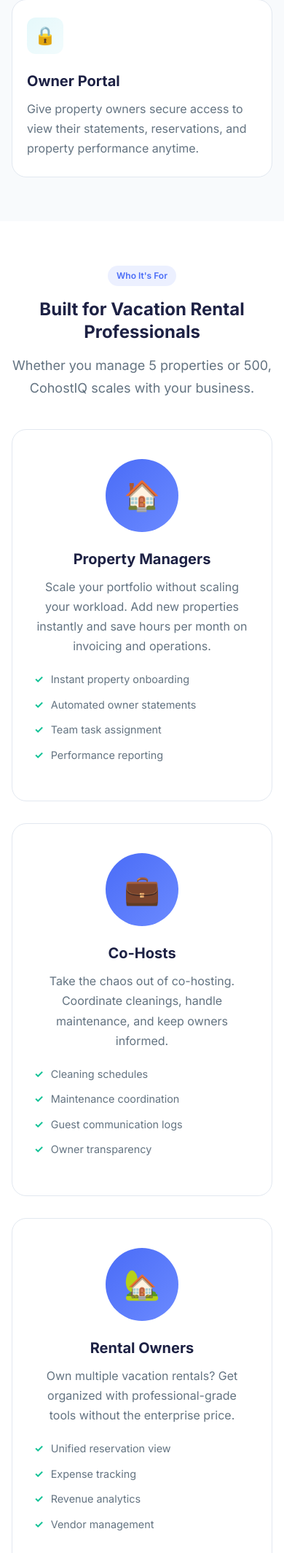
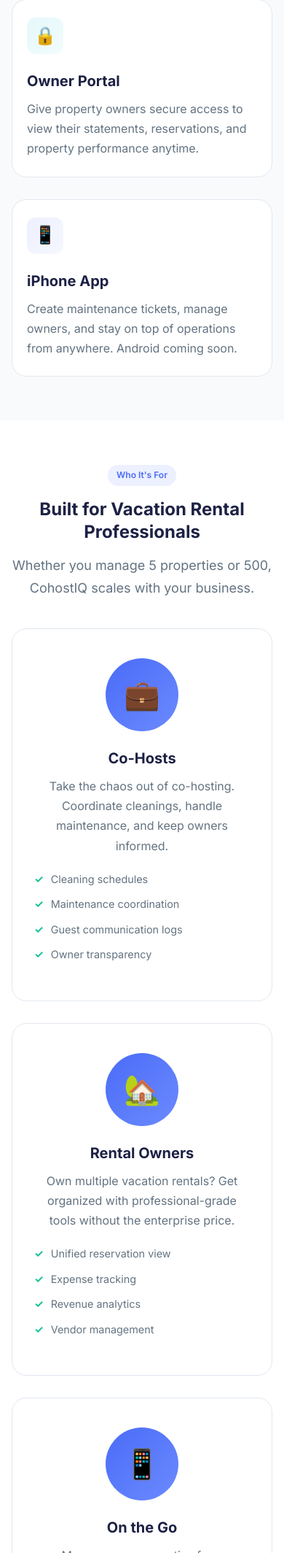
Before and after one commit to scottcohostiq/CohostIQWebsite, a PHP site: page / in a window 390 px wide. Shown: the part 4372-6500 px from the top of the page at 73% size. Run offline with PHP 8.4, Linux system fonts and the light colour scheme.

Commit message:
Remove Property Managers card, add iPhone app marketing
- Remove "Property Managers" audience card from homepage
- Add "On the Go" audience card highlighting iPhone app for
  ticketing and owner management, with Android coming soon
- Add iPhone App feature card to homepage features grid
- Update features page "Mobile Optimized" card to "iPhone App"
  with native app messaging and Android coming soon note

https://claude.ai/code/session_01SgYSsGTmPASWqU8DK2oEVB

```diff
--- a/features.php
+++ b/features.php
@@ -475,9 +475,9 @@ require_once __DIR__ . '/includes/header.php';
                 </div>
                 <div class="feature-card">
                     <div class="feature-icon">&#128241;</div>
-                    <h3 class="feature-title">Mobile Optimized</h3>
+                    <h3 class="feature-title">iPhone App</h3>
                     <p class="feature-description">
-                        Access CohostIQ from any device. The responsive design works great on phones and tablets for on-the-go management.
+                        Manage tickets, owners, and operations on the go with our native iPhone app. Android coming soon.
                     </p>
                 </div>
                 <div class="feature-card">
--- a/index.php
+++ b/index.php
@@ -183,6 +183,13 @@ require_once __DIR__ . '/includes/header.php';
                         Give property owners secure access to view their statements, reservations, and property performance anytime.
                     </p>
                 </div>
+                <div class="feature-card">
+                    <div class="feature-icon">&#128241;</div>
+                    <h3 class="feature-title">iPhone App</h3>
+                    <p class="feature-description">
+                        Create maintenance tickets, manage owners, and stay on top of operations from anywhere. Android coming soon.
+                    </p>
+                </div>
             </div>
         </div>
     </section>
@@ -198,19 +205,6 @@ require_once __DIR__ . '/includes/header.php';
                 </p>
             </div>
             <div class="audience-grid">
-                <div class="audience-card">
-                    <div class="audience-icon">&#127968;</div>
-                    <h3 class="audience-title">Property Managers</h3>
-                    <p class="audience-description">
-                        Scale your portfolio without scaling your workload. Add new properties instantly and save hours per month on invoicing and operations.
-                    </p>
-                    <ul class="audience-features">
-                        <li>Instant property onboarding</li>
-                        <li>Automated owner statements</li>
-                        <li>Team task assignment</li>
-                        <li>Performance reporting</li>
-                    </ul>
-                </div>
                 <div class="audience-card">
                     <div class="audience-icon">&#128188;</div>
                     <h3 class="audience-title">Co-Hosts</h3>
@@ -235,6 +229,19 @@ require_once __DIR__ . '/includes/header.php';
                         <li>Expense tracking</li>
                         <li>Revenue analytics</li>
                         <li>Vendor management</li>
+                    </ul>
+                </div>
+                <div class="audience-card">
+                    <div class="audience-icon">&#128241;</div>
+                    <h3 class="audience-title">On the Go</h3>
+                    <p class="audience-description">
+                        Manage your properties from anywhere with the CohostIQ iPhone app. Create and track maintenance tickets, review owner statements, and stay on top of operations - right from your pocket.
+                    </p>
+                    <ul class="audience-features">
+                        <li>iPhone app for ticketing & owners</li>
+                        <li>Create & manage maintenance tickets</li>
+                        <li>Owner portal access on mobile</li>
+                        <li>Android coming soon</li>
                     </ul>
                 </div>
             </div>
```
